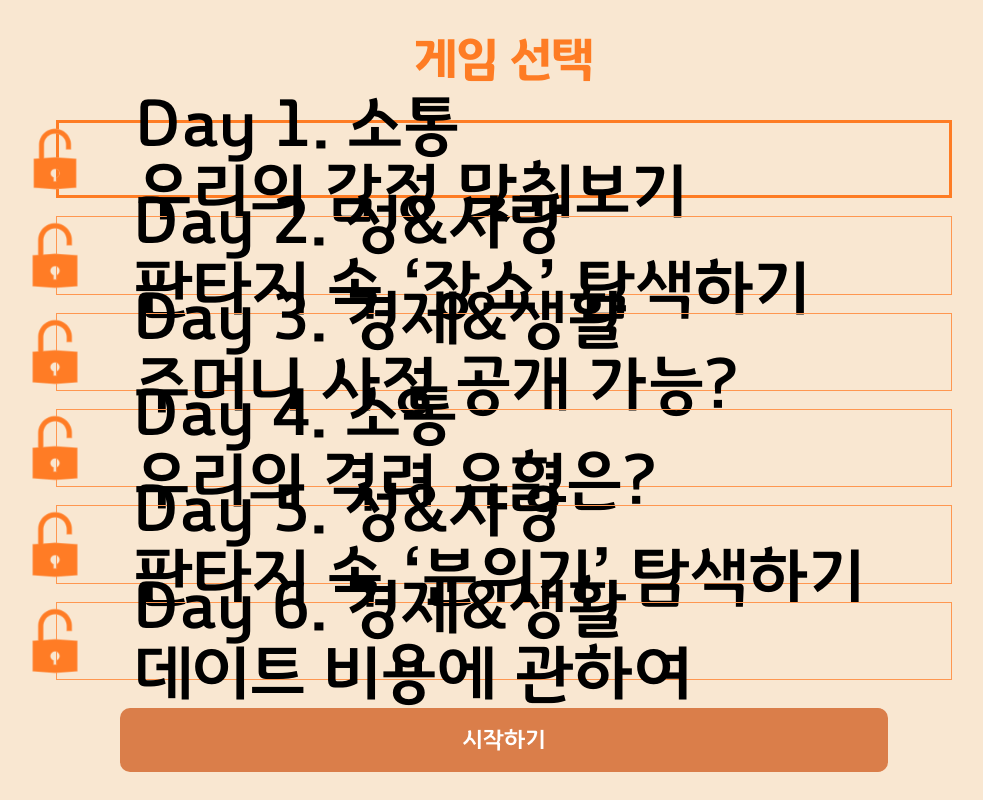
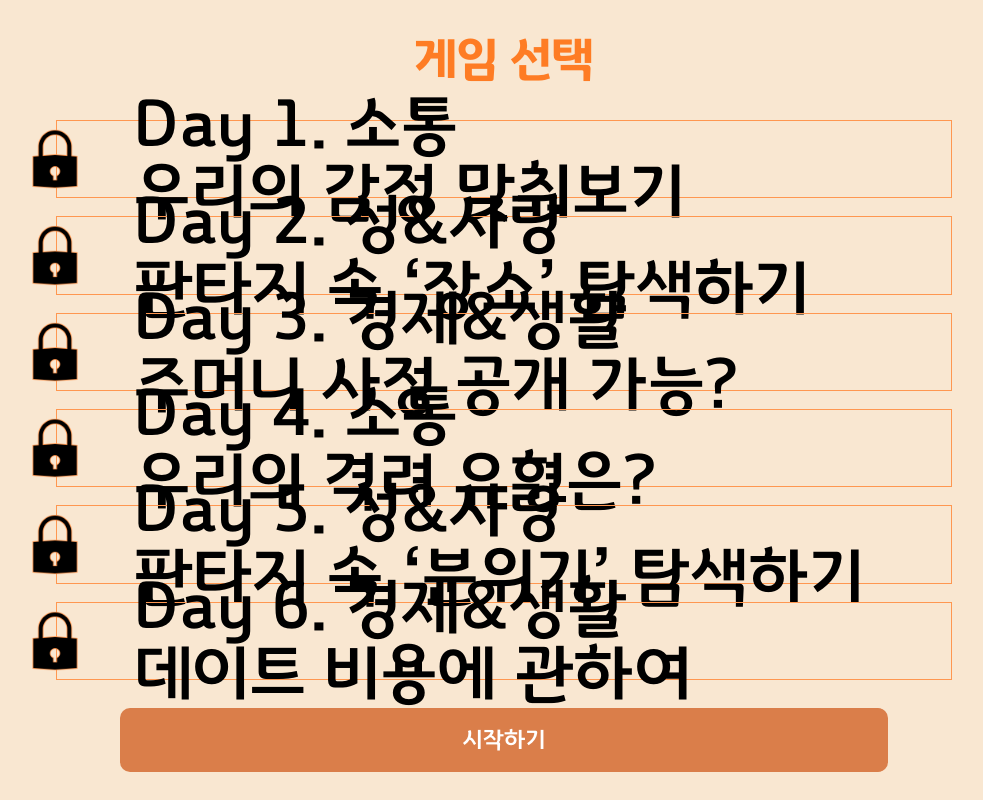
Before and after one commit to qocksdlf123/banjjog, a React (Create React App) app in the folder front/: page /gameList in a window 1280 px wide. Shown: the whole page, without its empty margins (136-1119 px from the left). Built offline with nearby package versions, Linux system fonts and the light colour scheme.

Commit message:
:sparkles: feat : 날짜별 게임 잠금 추가

```diff
--- a/front/src/page/GameListPage/index.tsx
+++ b/front/src/page/GameListPage/index.tsx
@@ -8,6 +8,7 @@ import { selectedDayState } from "../../recoil/atoms";
 import { getReply } from "../../api/ReplyAPI";
 import { userIdState } from "../../recoil/atoms";
 import { myAnswerState, yourAnswerState } from "../../recoil/atoms";
+import Swal from "sweetalert2";
 
 const GameListPage = () => {
   const [selectedDay, setSelectedDay] =
@@ -36,17 +37,28 @@ const Header = () => {
   );
 };
 
+const GameUnLockDate: Date[] = [
+  new Date("2023-12-22T08:00:00"),
+  new Date("2023-12-23T08:00:00"),
+  new Date("2023-12-24T08:00:00"),
+  new Date("2023-12-25T08:00:00"),
+  new Date("2023-12-26T08:00:00"),
+  new Date("2023-12-27T08:00:00"),
+];
+
 const Body = () => {
   const [selectedDay, setSelectedDay] = useState<number>();
 
   return (
     <div className="gameList-body">
-      <GameListItem isLock={false} title={GameList.Day1} day={1}></GameListItem>
-      <GameListItem isLock={false} title={GameList.Day2} day={2}></GameListItem>
-      <GameListItem isLock={false} title={GameList.Day3} day={3}></GameListItem>
-      <GameListItem isLock={false} title={GameList.Day4} day={4}></GameListItem>
-      <GameListItem isLock={false} title={GameList.Day5} day={5}></GameListItem>
-      <GameListItem isLock={false} title={GameList.Day6} day={6}></GameListItem>
+      {GameList.map((item, index) => (
+        <GameListItem
+          key={item}
+          isLock={GameUnLockDate[index].getTime() > new Date().getTime()}
+          title={item}
+          day={index + 1}
+        ></GameListItem>
+      ))}
     </div>
   );
 };
@@ -79,14 +91,24 @@ const Footer = () => {
   );
 };
 
-const GameList = {
-  Day1: "Day 1. 소통 \n우리의 감정 맞춰보기",
-  Day2: "Day 2. 성&사랑 \n판타지 속 ‘장소’ 탐색하기",
-  Day3: "Day 3. 경제&생활 \n주머니 사정 공개 가능?",
-  Day4: "Day 4. 소통 \n우리의 격려 유형은?",
-  Day5: "Day 5. 성&사랑 \n판타지 속 ‘분위기’ 탐색하기",
-  Day6: "Day 6. 경제&생활 \n데이트 비용에 관하여",
-};
+const GameList = [
+  "Day 1. 소통 \n우리의 감정 맞춰보기",
+  "Day 2. 성&사랑 \n판타지 속 ‘장소’ 탐색하기",
+  "Day 3. 경제&생활 \n주머니 사정 공개 가능?",
+  "Day 4. 소통 \n우리의 격려 유형은?",
+  "Day 5. 성&사랑 \n판타지 속 ‘분위기’ 탐색하기",
+  "Day 6. 경제&생활 \n데이트 비용에 관하여",
+];
+
+const GameAlertMsg = [
+  "",
+  "",
+  "23일 (토)에 공개됩니다!",
+  "24일 (일)에 공개됩니다!",
+  "25일 (월)에 공개됩니다!",
+  "26일 (화)에 공개됩니다!",
+  "27일 (수)에 공개됩니다!",
+];
 
 const GameListItem: React.FC<{
   isLock: boolean;
@@ -100,10 +122,27 @@ const GameListItem: React.FC<{
     localStorage.setItem("day", day.toString());
     setSelectedDay(day);
   };
+  const msg = GameAlertMsg[day];
 
   if (isLock) {
     return (
-      <div className={"gameList-item"}>
+      <div
+        style={{ whiteSpace: "pre-wrap" }}
+        onClick={() => {
+          Swal.fire({
+            title: "day" + day,
+            text: msg,
+            icon: "warning",
+            confirmButtonColor: "#4461F2",
+            confirmButtonText: "확인",
+            customClass: {
+              confirmButton: "swal-btn-login",
+              icon: "swal-icon-login",
+            },
+          });
+        }}
+        className={"gameList-item"}
+      >
         <img className="gameList-item-icon" src={Lock} />
         <div>{title}</div>
       </div>
```
